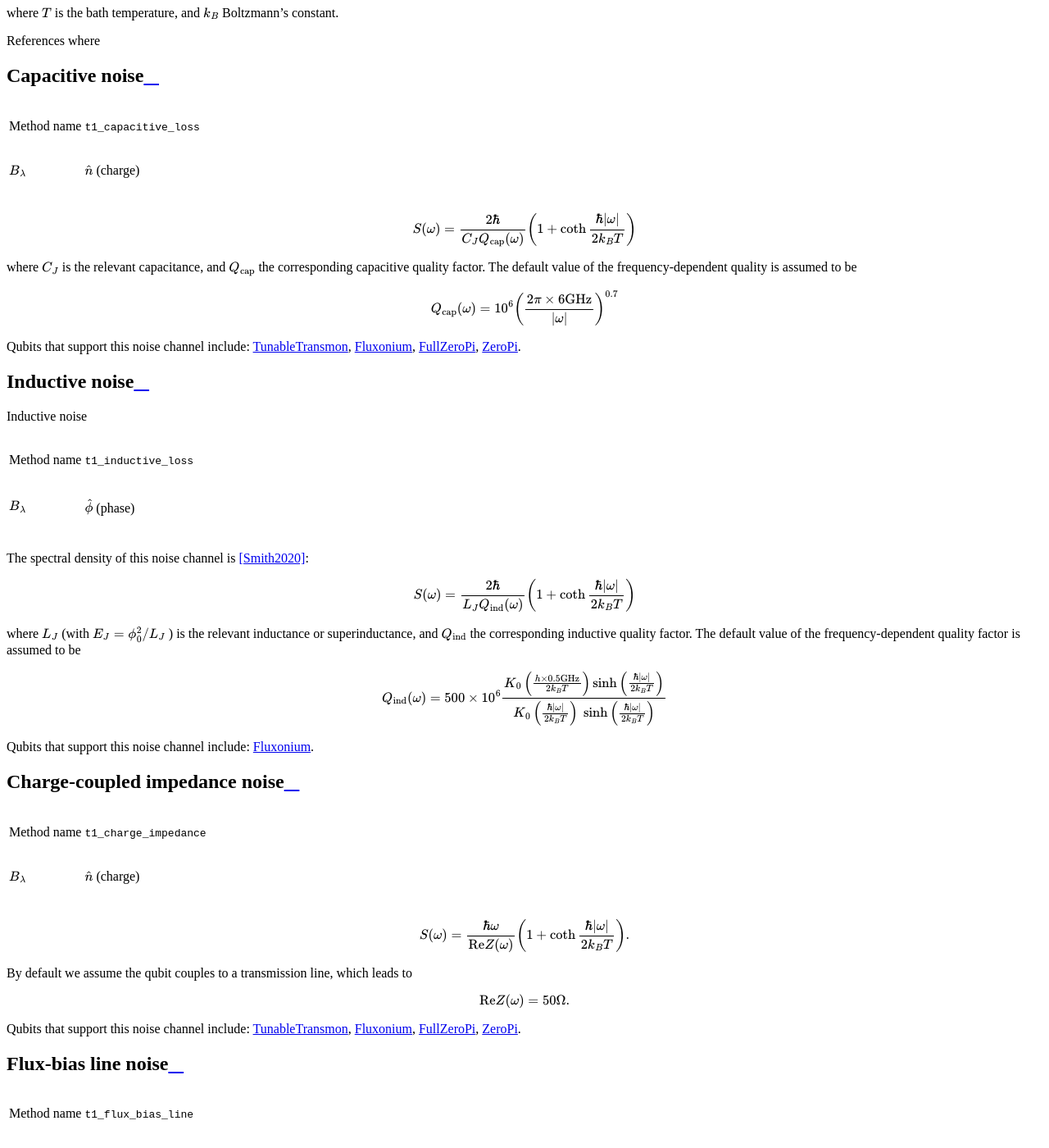
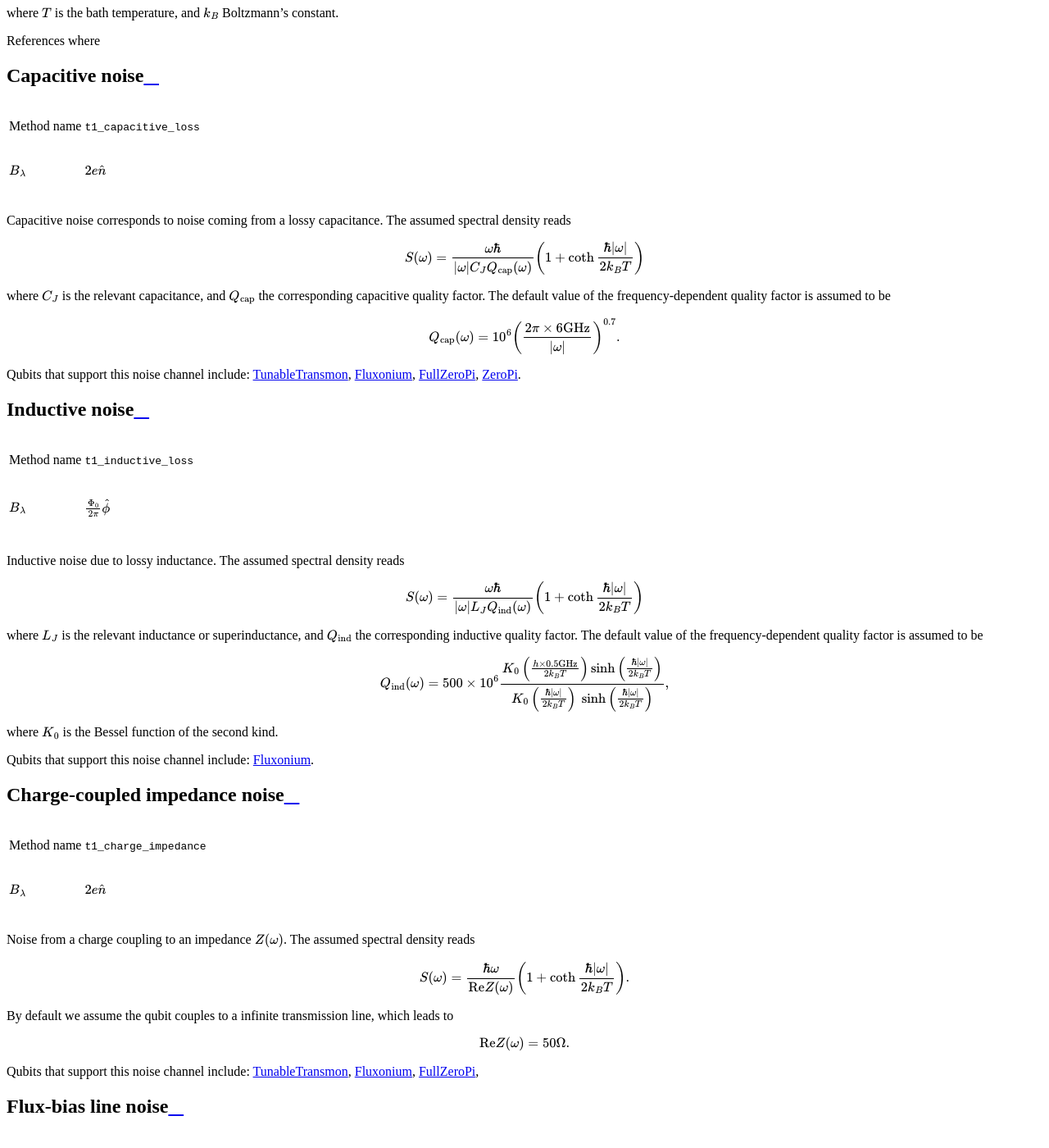
Before and after one commit to scqubits/scqubits, a Sphinx documentation site: the page built from docs/source/guide/noise/depolarization.rst, in a window 1280 px wide and 1400 px high, scrolled down 1025 px. Shown: the whole window at 82% size. Built offline with Sphinx 7.4.7 and the Read the Docs theme 2.0.0, drawn with Linux system fonts in a browser that asks for light colours; pages that are not in the unit, such as notebooks, are missing from menus; some of the changed text lies outside the part shown.

Commit message:
docs updates, depolarization

```diff
--- a/docs/source/bibliography.rst
+++ b/docs/source/bibliography.rst
@@ -16,5 +16,6 @@ Bibliography
 .. [Manucharyan2009] Manucharyan et al., Science 326, 113-116 (2009), https://doi.org/10.1126/science.1175552
 .. [Orlando1999] Orlando et al., Phys. Rev. B 60, 15398 (1999), https://link.aps.org/doi/10.1103/PhysRevB.60.15398
 .. [Pop2014] Pop et al, Nature, 508 (7496) (2014), https://www.nature.com/articles/nature13017/
+.. [Schoelkopf2003] Schoelkopf et al, Quantum noise in mesoscopic physics, pp. 175-203. (2003), https://link.springer.com/chapter/10.1007/978-94-010-0089-5_9
 .. [Smith2020] Smith et al., npj Quantum Information 6.1 (2020), https://www.nature.com/articles/s41534-019-0231-2
 .. [Zhu2013] Zhu et al., PRB 87, 024510 (2013), https://link.aps.org/doi/10.1103/PhysRevB.87.024510
--- a/docs/source/guide/noise/depolarization.rst
+++ b/docs/source/guide/noise/depolarization.rst
@@ -37,20 +37,21 @@ Capacitive noise
 +--------------------------------------------+-----------------------------------------+
 | Method name                                | ``t1_capacitive_loss``                  |
 +--------------------------------------------+-----------------------------------------+
-| :math:`B_\lambda`                          | :math:`\hat{n}` (charge)                |
+| :math:`B_\lambda`                          | :math:`2e \hat{n}`                      |
 +--------------------------------------------+-----------------------------------------+
 
+Capacitive noise corresponds to noise coming from a lossy capacitance. The assumed spectral density reads
 
 .. math::
 
-    S(\omega) = \frac{2 \hbar}{C_J Q_{\rm cap}(\omega)} \left(1 + \coth \frac{\hbar |\omega|}{2 k_B T} \right)
+    S(\omega) = \frac{\omega \hbar}{|\omega| C_J Q_{\rm cap}(\omega)} \left(1 + \coth \frac{\hbar |\omega|}{2 k_B T} \right)
 
 where :math:`C_J` is the relevant capacitance, and :math:`Q_{\rm cap}` the corresponding capacitive quality factor.
-The default value of the frequency-dependent quality is assumed to be
+The default value of the frequency-dependent quality factor is assumed to be
 
 .. math::
 
-    Q_{\rm cap}(\omega) =  10^{6}  \left( \frac{2 \pi \times 6 {\rm GHz} }{ |\omega|} \right)^{0.7}
+    Q_{\rm cap}(\omega) =  10^{6}  \left( \frac{2 \pi \times 6 {\rm GHz} }{ |\omega|} \right)^{0.7}.
 
 
 Qubits that support this noise channel include:
@@ -62,29 +63,28 @@ Qubits that support this noise channel include:
 Inductive noise
 -----------------------
 
-Inductive noise
-
 +--------------------------------------------+-----------------------------------------+
 | Method name                                | ``t1_inductive_loss``                   |
 +--------------------------------------------+-----------------------------------------+
-| :math:`B_\lambda`                          | :math:`\hat{\phi}` (phase)              |
+| :math:`B_\lambda`                          | :math:`\frac{\Phi_0}{2\pi} \hat{\phi}`  |
 +--------------------------------------------+-----------------------------------------+
 
-The spectral density of this noise channel is [Smith2020]_:
+Inductive noise due to lossy inductance. The assumed spectral density reads
 
 .. math::
 
-    S(\omega) = \frac{2 \hbar}{L_{J} Q_{\rm ind}(\omega)} \left(1 + \coth \frac{\hbar |\omega|}{2 k_B T} \right)
+    S(\omega) = \frac{\omega \hbar}{|\omega| L_{J} Q_{\rm ind}(\omega)} \left(1 + \coth \frac{\hbar |\omega|}{2 k_B T} \right)
 
-where :math:`L_J` (with :math:`E_J = \phi_0^2/L_J` ) is the relevant inductance or superinductance, and :math:`Q_{\rm ind}` the corresponding inductive
+where :math:`L_J` is the relevant inductance or superinductance, and :math:`Q_{\rm ind}` the corresponding inductive
 quality factor. The default value of the frequency-dependent quality factor is assumed to be
 
 .. math::
 
     Q_{\rm ind}(\omega) =  500 \times 10^{6} \frac{ K_{0} \left( \frac{h \times 0.5 {\rm GHz}}{2 k_B T} \right)
     \sinh \left( \frac{\hbar |\omega| }{2 k_B T} \right)}{K_{0} \left( \frac{\hbar |\omega|}{2 k_B T} \right)\
-    \sinh \left( \frac{\hbar |\omega| }{2 k_B T} \right)}
+    \sinh \left( \frac{\hbar |\omega| }{2 k_B T} \right)},
 
+where :math:`K_0` is the Bessel function of the second kind.
 
 Qubits that support this noise channel include:
 :ref:`Fluxonium <qubit_fluxonium>`.
@@ -96,14 +96,16 @@ Charge-coupled impedance noise
 +--------------------------------------------+-----------------------------------------+
 | Method name                                | ``t1_charge_impedance``                 |
 +--------------------------------------------+-----------------------------------------+
-| :math:`B_\lambda`                          | :math:`\hat{n}` (charge)                |
+| :math:`B_\lambda`                          | :math:`2e \hat{n}`                      |
 +--------------------------------------------+-----------------------------------------+
+
+Noise from a charge coupling to an impedance :math:`Z(\omega)`. The assumed spectral density reads
 
 .. math::
 
     S(\omega) = \frac{\hbar \omega}{{\rm Re} Z(\omega)} \left(1 + \coth \frac{\hbar |\omega|}{2 k_B T} \right).
 
-By default we assume the qubit couples to a transmission line, which leads to
+By default we assume the qubit couples to a infinite transmission line, which leads to
 
 .. math::
 
@@ -114,24 +116,24 @@ Qubits that support this noise channel include:
 :ref:`TunableTransmon <qubit_tunable_transmon>`,
 :ref:`Fluxonium <qubit_fluxonium>`,
 :ref:`FullZeroPi <qubit_fullzeropi>`,
-:ref:`ZeroPi <qubit_zeropi>`.
 
 
 Flux-bias line noise
 -------------------------
 
-+--------------------------------------------+-----------------------------------------+
-| Method name                                | ``t1_flux_bias_line``                   |
-+--------------------------------------------+-----------------------------------------+
-| :math:`B_\lambda`                          | :math:`\hat{\phi}` (phase)              |
-+--------------------------------------------+-----------------------------------------+
++--------------------------------------------+--------------------------------------------------------------+
+| Method name                                | ``t1_flux_bias_line``                                        |
++--------------------------------------------+--------------------------------------------------------------+
+| :math:`B_\lambda`                          | :math:`\frac{\partial \hat{H}}{\partial \Phi_x}`             |
++--------------------------------------------+--------------------------------------------------------------+
+
+Noise due to current noisy biasing current coupled to the qubit via flux. The assumed spectral density reads
 
 .. math::
 
-    S(\omega) = \hbar \omega {\rm Re} Y_{\rm qp}(\omega) \left(1 + \coth \frac{\hbar |\omega|}{2 k_B T} \right)
+    S(\omega) = \frac{M^{2} \omega \hbar}{R} \left(1 + \coth \frac{\hbar |\omega|}{2 k_B T} \right)
 
-.. math::
-
+where :math:`M` is the mutual inductance between qubit and the flux line.
 
 Qubits that support this noise channel include:
 :ref:`TunableTransmon <qubit_tunable_transmon>`,
@@ -147,6 +149,8 @@ Quasiparticle-tunneling noise
 +--------------------------------------------+-----------------------------------------+
 | :math:`B_\lambda`                          | :math:`\sin(\hat{\phi}/2)`              |
 +--------------------------------------------+-----------------------------------------+
+
+Noise due to quasiparticle tunelling. The assumed spectral density reads
 
 .. math::
 
@@ -181,7 +185,7 @@ User-defined noise
 | :math:`B_\lambda`                          | user defined                            |
 +--------------------------------------------+-----------------------------------------+
 
-All qubits support user defined noise.
+All qubits support user defined noise, where both the noise operator as well as an arbitrary spectral density can be provided.
 
 
 Qubits that support this noise channel include:
```
Also changed, not shown: docs/source/guide/noise/effective_noise.rst (+5 -3 lines).
